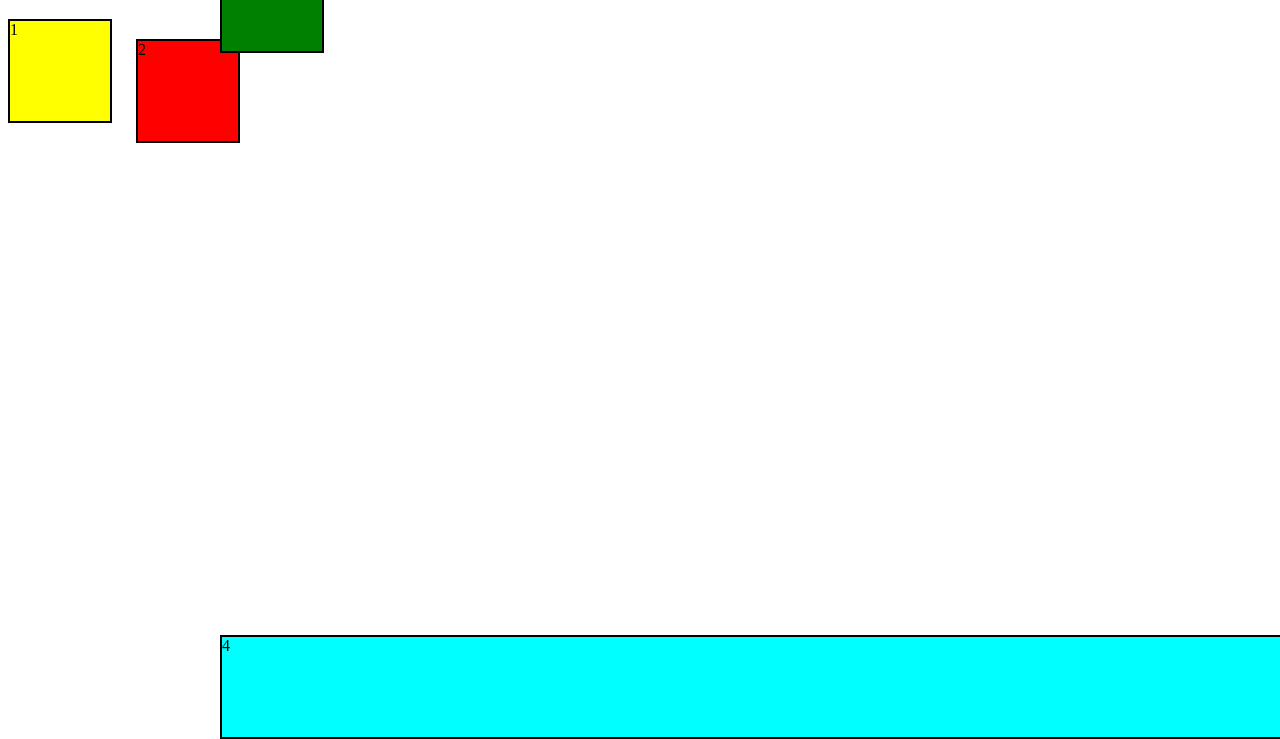
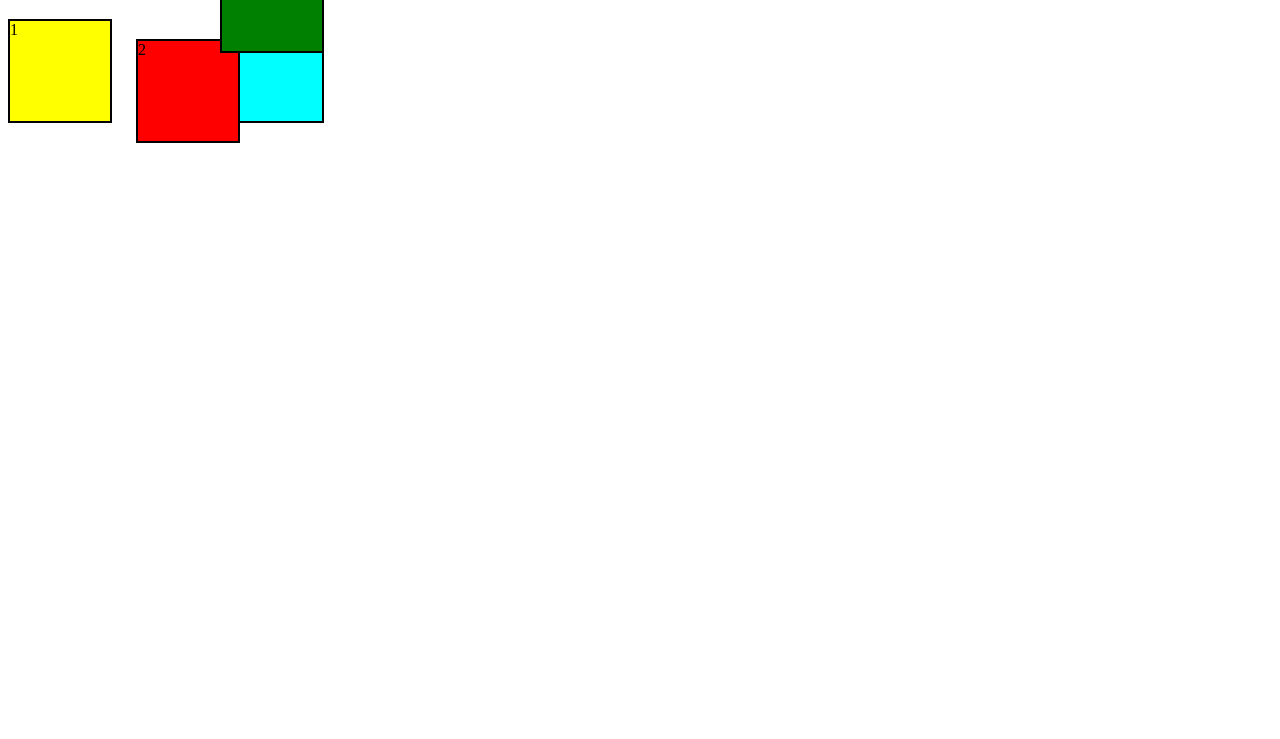
Before and after one commit to SuhelKhanCA/CSS-Apna-College, a plain HTML site: page Level -3/position.html in a window 1280 px wide. Shown: the part 61-800 px from the top of the page. Drawn offline with Linux system fonts and the light colour scheme.

Commit message:
positioning divs

```diff
--- a/Level -3/position.html
+++ b/Level -3/position.html
@@ -23,16 +23,17 @@
             top: 20px;
             left: 20px;
             background-color: red;
+            z-index: 1;
         }
         #box3{
             position: absolute;
             top: 10px;
             background-color: green;
+            z-index: 2;
         }
         #box4{
-            position: fixed;
-           bottom: 0;
-           width: 100vw;
+            position: absolute;
+
         }
     </style>
 </head>
```
